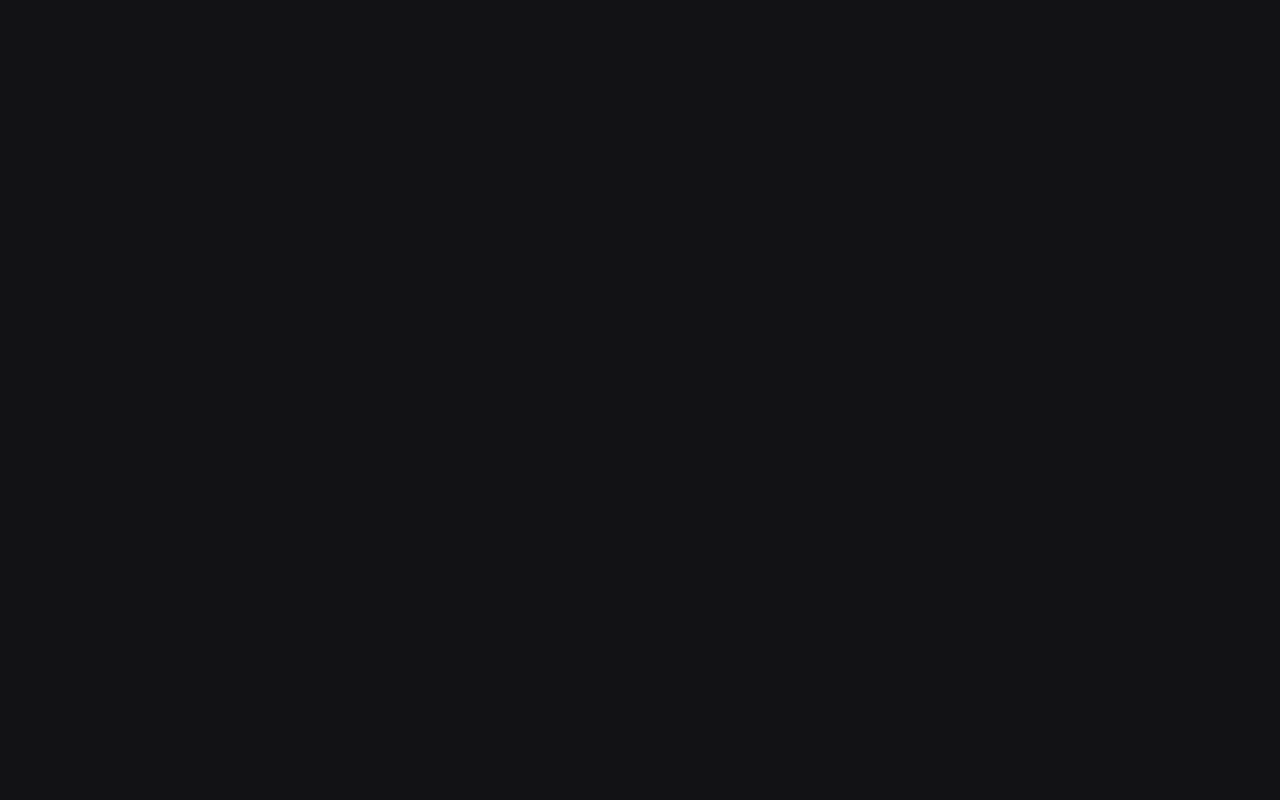
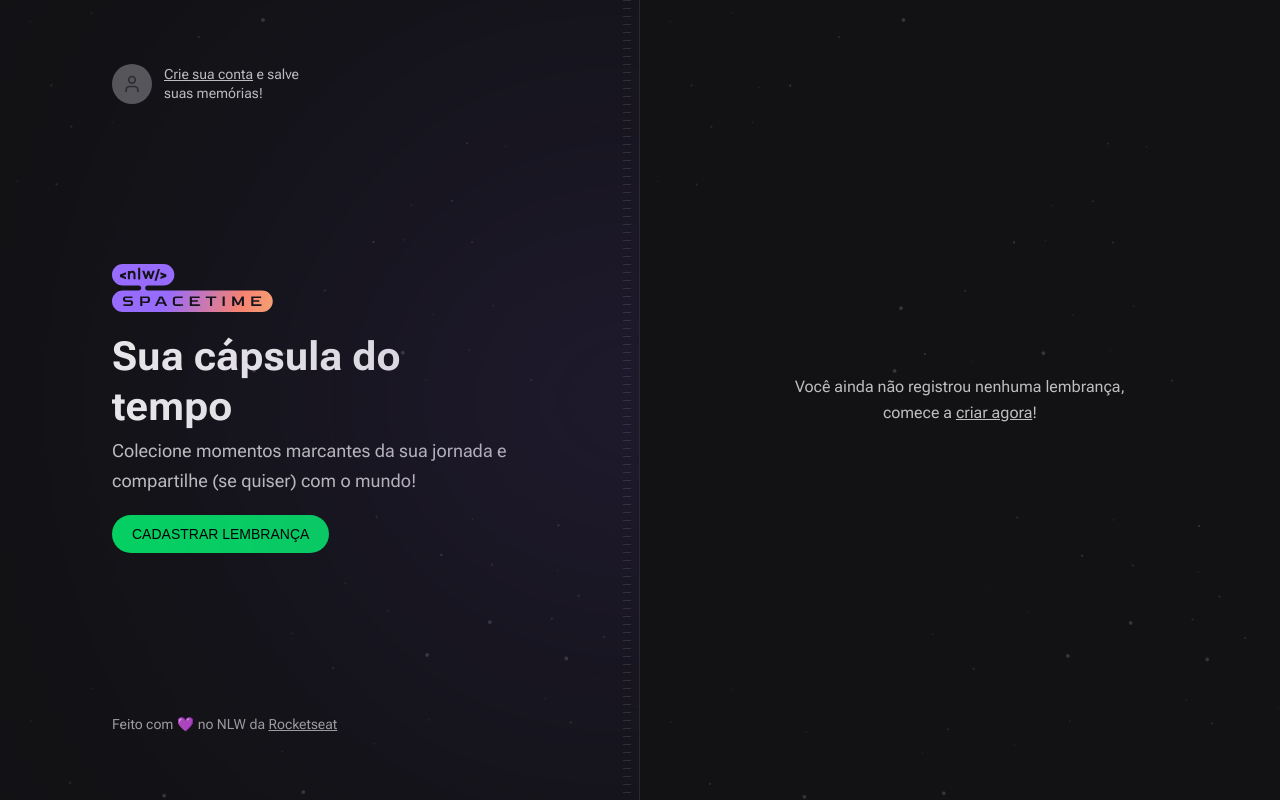
Before and after one commit to th92rodr/spacetime, a Next.js app in the folder web/: page / in a window 1280 px wide. Built offline with nearby package versions, Linux system fonts and the light colour scheme; a web font is replaced by a local one.

Commit message:
Web: create and style app main page

```diff
--- a/web/package.json
+++ b/web/package.json
@@ -13,6 +13,7 @@
     "start": "next start"
   },
   "dependencies": {
+    "lucide-react": "0.445.0",
     "next": "14.2.13",
     "react": "18.3.1",
     "react-dom": "18.3.1"
--- a/web/src/app/page.tsx
+++ b/web/src/app/page.tsx
@@ -1,3 +1,77 @@
+import { User } from 'lucide-react'
+import Image from 'next/image'
+
+import SpacetimeLogo from '@/assets/spacetime-logo.svg'
+
 export default function Home() {
-  return <></>
+  return (
+    <main className="grid grid-cols-2 min-h-screen">
+      <div className="flex flex-col items-start justify-between px-28 py-16 relative overflow-hidden border-r border-white/10 bg-[url(../assets/bg-stars.svg)] bg-cover">
+        <div className="absolute right-0 top-1/2 h-[288px] w-[526px] -translate-y-1/2 translate-x-1/2 rounded-full bg-purple-700 opacity-50 blur-full" />
+
+        <div className="absolute right-2 top-0 bottom-0 w-2 bg-stripes" />
+
+        <a
+          href="#"
+          className="flex items-center gap-3 text-left hover:text-gray-50 transition-colors"
+        >
+          <div className="flex h-10 w-10 items-center justify-center rounded-full bg-gray-400">
+            <User className="h-5 w-5 text-gray-500" />
+          </div>
+
+          <p className="max-w-[140px] text-sm leading-snug">
+            <span className="underline">Crie sua conta</span> e salve suas memórias!
+          </p>
+        </a>
+
+        <div className="space-y-5">
+          <Image
+            src={SpacetimeLogo}
+            alt="Spacetime"
+          />
+
+          <div className="max-w-[420px] space-y-1">
+            <h1 className="text-5xl font-bold leading-tight text-gray-50">Sua cápsula do tempo</h1>
+            <p className="text-lg leading-relaxed">
+              Colecione momentos marcantes da sua jornada e compartilhe (se quiser) com o mundo!
+            </p>
+          </div>
+
+          <a
+            href="#"
+            className="inline-block rounded-full bg-green-500 px-5 py-3 font-alt text-sm uppercase leading-none text-black hover:bg-green-600"
+          >
+            CADASTRAR LEMBRANÇA
+          </a>
+        </div>
+
+        <div className="text-sm leading-relaxed text-gray-200">
+          Feito com 💜 no NLW da{' '}
+          <a
+            target="_blank"
+            rel="noreferrer"
+            href="https://rocketseat.com.br"
+            className="underline hover:text-gray-100"
+          >
+            Rocketseat
+          </a>
+        </div>
+      </div>
+
+      <div className="flex flex-col p-16 bg-[url(../assets/bg-stars.svg)] bg-cover">
+        <div className="flex flex-1 items-center justify-center p-16">
+          <p className="w-[360px] text-center leading-relaxed">
+            Você ainda não registrou nenhuma lembrança, comece a{' '}
+            <a
+              href="#"
+              className="underline hover:text-gray-50"
+            >
+              criar agora
+            </a>
+            !
+          </p>
+        </div>
+      </div>
+    </main>
+  )
 }
```
Also changed, not shown: 1 other file (tests, documents, lock files or other folders).
